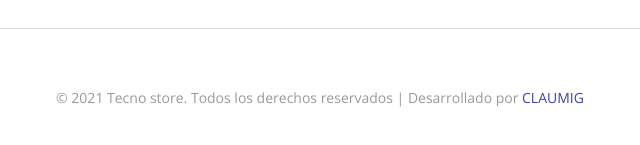
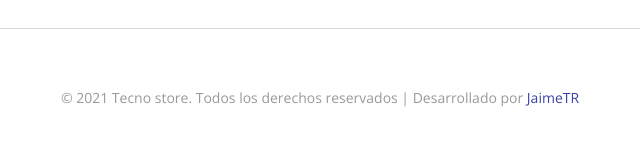
Before and after one commit to JaimeTR/Electronicstore, a plain HTML site: page mail.html in a window 1280 px wide. Shown: the part 2126-2271 px from the top of the page, 320-960 px from the left. Drawn offline with nearby package versions, Linux system fonts and the light colour scheme; a web font is replaced by a local one.

Commit message:
Update mail.html

```diff
--- a/mail.html
+++ b/mail.html
@@ -261,7 +261,7 @@ Author: JaimeTR
                 </div>
             </div>
             <div class="container">
-                <p>&copy; 2021 Tecno store. Todos los derechos reservados | Desarrollado por <a href="">CLAUMIG</a></p>
+                <p>&copy; 2021 Tecno store. Todos los derechos reservados | Desarrollado por <a href="">JaimeTR</a></p>
             </div>
         </div>
     </div>
```
